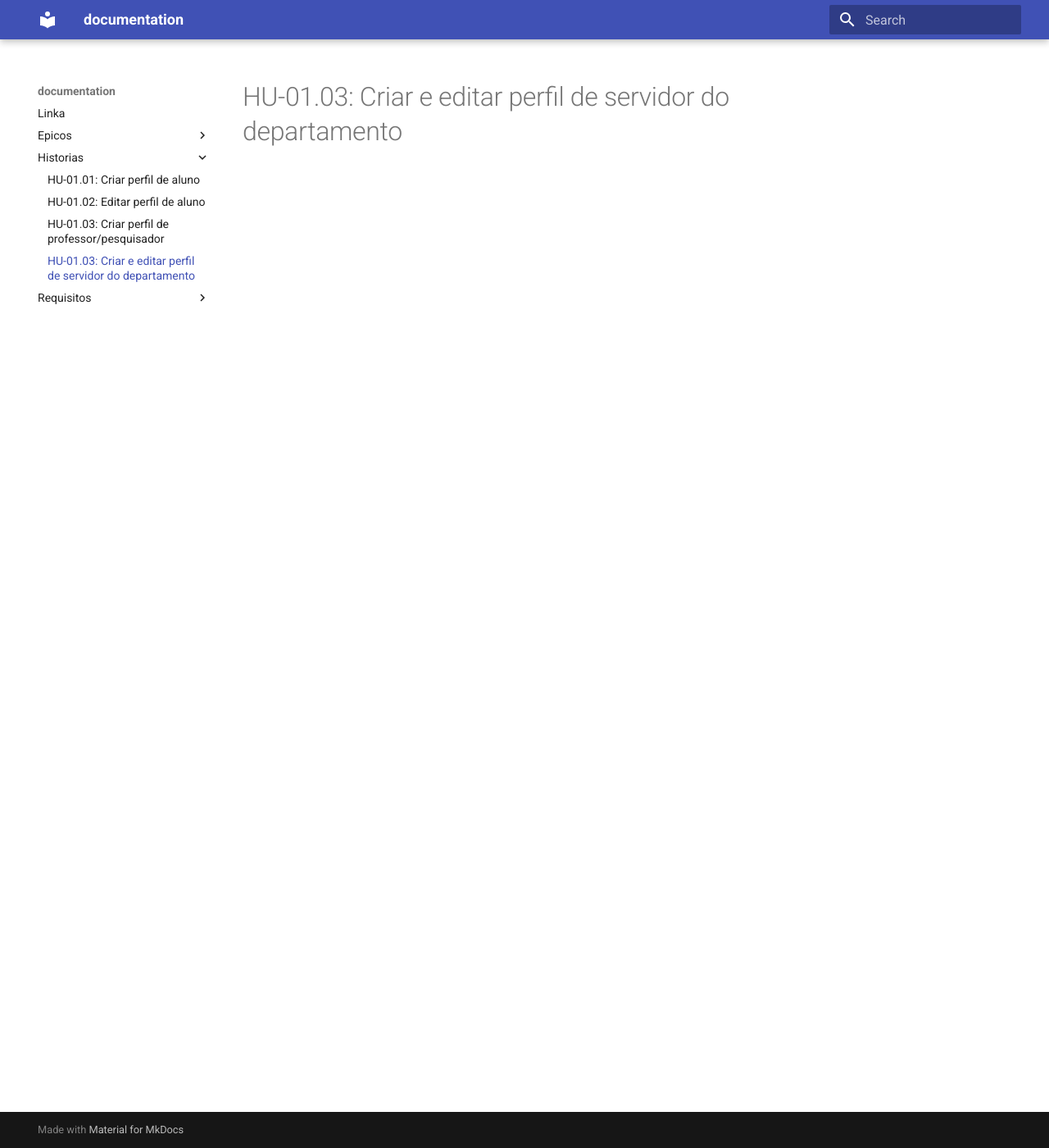
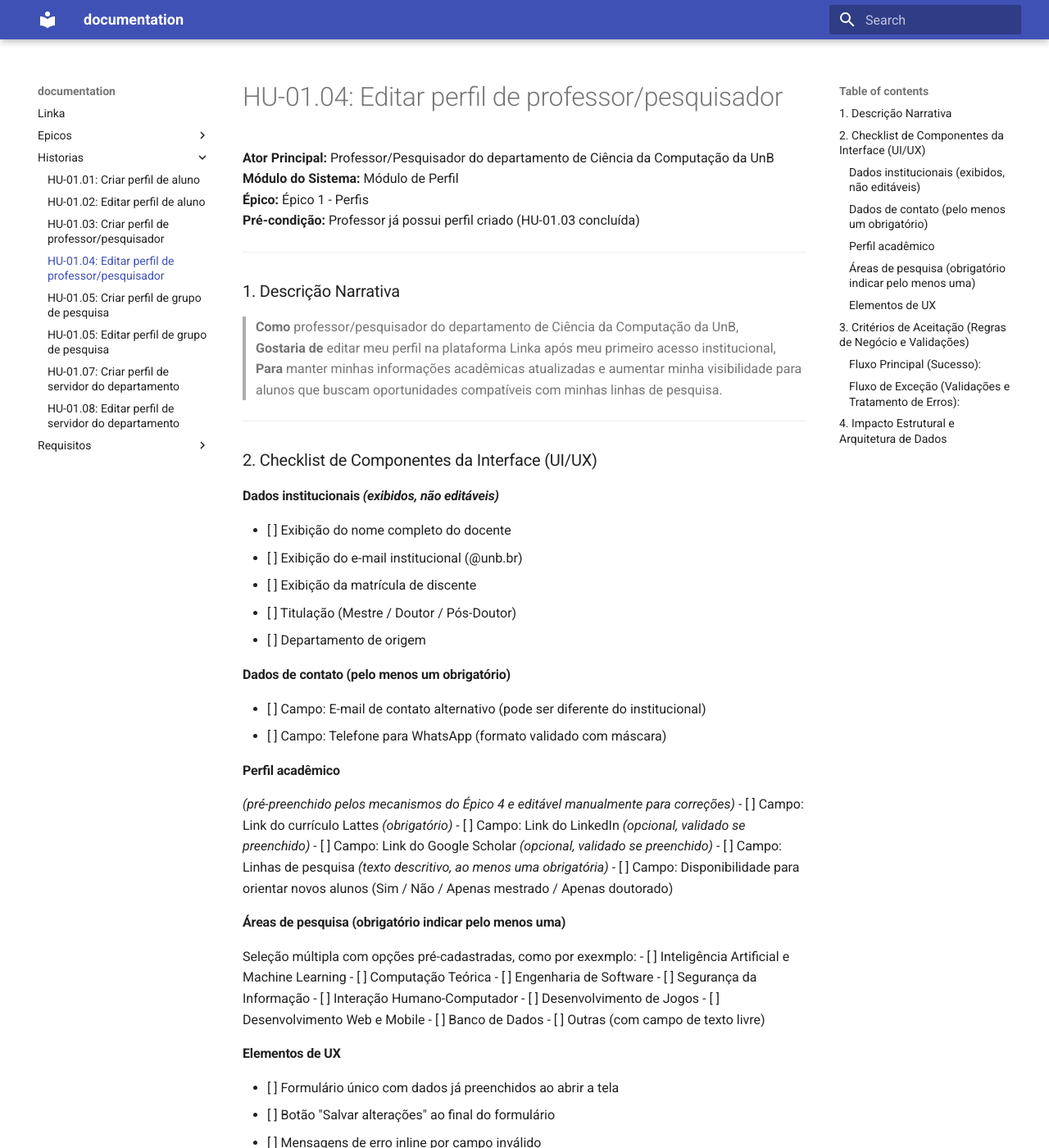
Before and after one commit to si-2026-1/Linka, an MkDocs documentation site: the page built from docs/historias/hu-01.04.md, in a window 1280 px wide and 1400 px high. Shown: the whole window at 82% size. Built offline with MkDocs 1.6.1 and Material for MkDocs 9.7.7, drawn with Linux system fonts in a browser that asks for light colours; some of the changed text lies outside the part shown.

Commit message:
atualização hus do épico 1

```diff
--- a/docs/historias/hu-01.04.md
+++ b/docs/historias/hu-01.04.md
@@ -1 +1,79 @@
-# HU-01.03: Criar e editar perfil de servidor do departamento
+# HU-01.04: Editar perfil de professor/pesquisador
+
+**Ator Principal:** Professor/Pesquisador do departamento de Ciência da Computação da UnB<br>
+**Módulo do Sistema:** Módulo de Perfil<br>
+**Épico:** Épico 1 - Perfis<br>
+**Pré-condição:** Professor já possui perfil criado (HU-01.03 concluída)
+
+---
+
+### 1. Descrição Narrativa
+> **Como** professor/pesquisador do departamento de Ciência da Computação da UnB,<br>
+> **Gostaria de** editar meu perfil na plataforma Linka após meu primeiro acesso institucional,<br>
+> **Para** manter minhas informações acadêmicas atualizadas e aumentar minha visibilidade para alunos que buscam oportunidades compatíveis com minhas linhas de pesquisa.
+
+---
+
+### 2. Checklist de Componentes da Interface (UI/UX)
+#### Dados institucionais *(exibidos, não editáveis)*
+- [ ] Exibição do nome completo do docente
+- [ ] Exibição do e-mail institucional (@unb.br)
+- [ ] Exibição da matrícula de discente
+- [ ] Titulação (Mestre / Doutor / Pós-Doutor)
+- [ ] Departamento de origem
+#### Dados de contato (pelo menos um obrigatório)
+- [ ] Campo: E-mail de contato alternativo (pode ser diferente do institucional)
+- [ ] Campo: Telefone para WhatsApp (formato validado com máscara)
+#### Perfil acadêmico
+*(pré-preenchido pelos mecanismos do Épico 4 e editável manualmente para correções)*
+- [ ] Campo: Link do currículo Lattes *(obrigatório)*
+- [ ] Campo: Link do LinkedIn *(opcional, validado se preenchido)*
+- [ ] Campo: Link do Google Scholar *(opcional, validado se preenchido)*
+- [ ] Campo: Linhas de pesquisa *(texto descritivo, ao menos uma obrigatória)*
+- [ ] Campo: Disponibilidade para orientar novos alunos (Sim / Não / Apenas mestrado / Apenas doutorado)
+#### Áreas de pesquisa (obrigatório indicar pelo menos uma)
+Seleção múltipla com opções pré-cadastradas, como por exexmplo:
+- [ ] Inteligência Artificial e Machine Learning
+- [ ] Computação Teórica
+- [ ] Engenharia de Software
+- [ ] Segurança da Informação
+- [ ] Interação Humano-Computador
+- [ ] Desenvolvimento de Jogos
+- [ ] Desenvolvimento Web e Mobile
+- [ ] Banco de Dados
+- [ ] Outras (com campo de texto livre)
+#### Elementos de UX
+- [ ] Formulário único com dados já preenchidos ao abrir a tela
+- [ ] Botão "Salvar alterações" ao final do formulário
+- [ ] Mensagens de erro inline por campo inválido
+- [ ] Indicador visual de campos alterados ainda não salvos
+- [ ] Mensagem de sucesso após salvar ("Perfil atualizado com sucesso")
+- [ ] Data da última atualização exibida no topo da tela
+### 3. Critérios de Aceitação (Regras de Negócio e Validações)
+#### Fluxo Principal (Sucesso):
+* **Cenário 1: Edição com dados válidos**
+- **Dado** que o professor está autenticado e acessa a tela de edição do seu perfil,
+- **Quando** ele alterar um ou mais campos e acionar "Salvar alterações",
+- **Então** o sistema deve persistir as alterações e exibir confirmação de sucesso.
+* **Cenário 2: Abertura da tela de edição**
+- **Dado** que o professor acessa a tela de edição,
+- **Quando** a tela carregar,
+- **Então** todos os campos editáveis devem estar pré-preenchidos com os dados atuais do perfil, incluindo os importados pelo Épico 4.
+#### Fluxo de Exceção (Validações e Tratamento de Erros):
+* **Cenário 1: Remoção de todas as áreas de pesquisa**
+- **Dado** que o professor desmarcou todas as áreas de pesquisa,
+- **Quando** ele tentar salvar,
+- **Então** o sistema deve exibir erro inline: *"Selecione ao menos uma área de pesquisa."* e impedir o salvamento.
+* **Cenário 2: Remoção de todas as linhas de pesquisa**
+- **Dado** que o professor removeu todas as linhas de pesquisa,
+- **Quando** ele tentar salvar,
+- **Então** o sistema deve exibir erro inline: *"Informe ao menos uma linha de pesquisa."* e impedir o salvamento.
+* **Cenário 3: Formato inválido**
+- **Dado** que o professor preencheu telefone ou link com formato incorreto,
+- **Quando** o campo perder o foco ou o formulário for submetido,
+- **Então** o sistema deve exibir mensagem de erro específica por campo (ex: *"Link do Lattes inválido. Use o formato: lattes.cnpq.br/..."*).
+
+---
+
+### 4. Impacto Estrutural e Arquitetura de Dados
+* **Coleções/Entidades Afetadas:** `professor`, `area_pesquisa`
```
Also changed, not shown: docs/historias/hu-01.01.md (+4 -3 lines), docs/historias/hu-01.02.md (+4 -7 lines), docs/historias/hu-01.03.md (+7 -4 lines), docs/historias/hu-01.05.md (added, +76 -0 lines), docs/historias/hu-01.06.md (added, +94 -0 lines), docs/historias/hu-01.07.md (added, +76 -0 lines), docs/historias/hu-01.08.md (added, +77 -0 lines).
